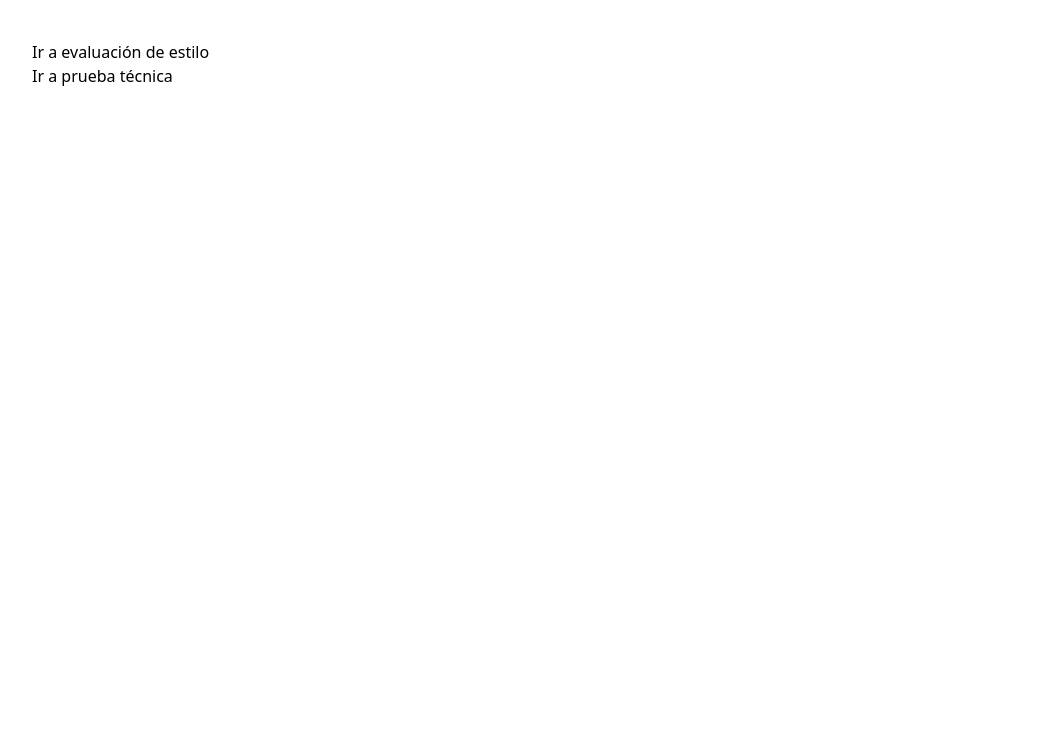
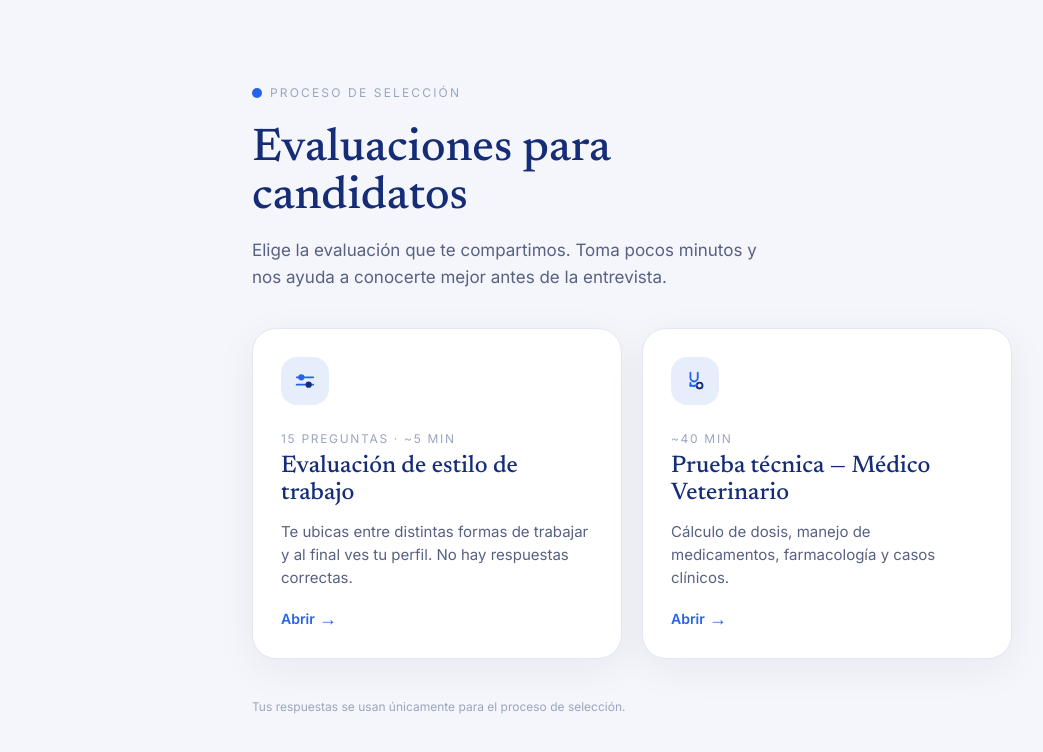
Before and after one commit to nataliafuentesg/pet-station-tests, a React (Vite) app: page / in a window 1280 px wide. Shown: the top 752 px of the page, without its empty margins (8-1051 px from the left). Built offline with nearby package versions, Linux system fonts and the light colour scheme.

Commit message:
fix: pruebas y cargos

```diff
--- a/src/App.jsx
+++ b/src/App.jsx
@@ -1,6 +1,93 @@
+import React, { useEffect } from "react";
 import { BrowserRouter, Routes, Route, Link } from "react-router-dom";
 import EvaluacionEstilo from "./EvaluacionEstilo";
 import PruebaTecnica from "./PruebaTecnica";
+
+const C = {
+  paper: "#F4F6FB", surface: "#FFFFFF", ink: "#14213D", sub: "#586182",
+  faint: "#9AA6BE", navy: "#152C77", blue: "#2563EB", blueDk: "#1E3A8A",
+  soft: "#E7EEFB", line: "#E2E7F1",
+};
+const serif = { fontFamily: "'Newsreader', Georgia, serif" };
+const sans = { fontFamily: "'Inter', system-ui, sans-serif" };
+
+function useFonts() {
+  useEffect(() => {
+    const l = document.createElement("link"); l.rel = "stylesheet";
+    l.href = "https://fonts.googleapis.com/css2?family=Newsreader:opsz,wght@6..72,400;6..72,500;6..72,600&family=Inter:wght@400;500;600&display=swap";
+    document.head.appendChild(l); return () => document.head.removeChild(l);
+  }, []);
+}
+
+function IconSpectrum() {
+  return (
+    <svg width="22" height="22" viewBox="0 0 24 24" fill="none">
+      <line x1="3" y1="8" x2="21" y2="8" stroke={C.blue} strokeWidth="2" strokeLinecap="round" />
+      <line x1="3" y1="16" x2="21" y2="16" stroke={C.blue} strokeWidth="2" strokeLinecap="round" />
+      <circle cx="8" cy="8" r="3.4" fill={C.blue} />
+      <circle cx="16" cy="16" r="3.4" fill={C.navy} />
+    </svg>
+  );
+}
+function IconClinic() {
+  return (
+    <svg width="22" height="22" viewBox="0 0 24 24" fill="none">
+      <path d="M9 3v5.5a4 4 0 108 0V3" stroke={C.blue} strokeWidth="2" strokeLinecap="round" strokeLinejoin="round" transform="translate(-2 0)" />
+      <circle cx="17" cy="17" r="3.2" stroke={C.navy} strokeWidth="2" />
+      <line x1="7" y1="14" x2="7" y2="17.5" stroke={C.blue} strokeWidth="2" strokeLinecap="round" />
+      <path d="M7 17.5a6.6 6.6 0 006.6 0" stroke={C.blue} strokeWidth="2" strokeLinecap="round" fill="none" transform="translate(0 -1)" />
+    </svg>
+  );
+}
+
+function TestCard({ to, icon, kicker, title, desc }) {
+  return (
+    <Link to={to} className="block rounded-3xl p-7 transition-all duration-200 hover:shadow-lg"
+      style={{ background: C.surface, border: `1px solid ${C.line}`, boxShadow: "0 10px 40px rgba(20,33,61,0.06)", textDecoration: "none" }}>
+      <div className="flex items-center justify-center rounded-2xl mb-5" style={{ width: 48, height: 48, background: C.soft }}>{icon}</div>
+      <span className="text-xs uppercase" style={{ color: C.faint, letterSpacing: "0.14em" }}>{kicker}</span>
+      <h3 className="mt-1" style={{ ...serif, fontSize: 24, fontWeight: 500, color: C.navy, lineHeight: 1.15 }}>{title}</h3>
+      <p className="mt-3" style={{ color: C.sub, fontSize: 15, lineHeight: 1.55 }}>{desc}</p>
+      <span className="inline-flex items-center gap-1 mt-5 text-sm font-semibold" style={{ color: C.blue }}>
+        Abrir <span style={{ fontSize: 18, lineHeight: 1 }}>→</span>
+      </span>
+    </Link>
+  );
+}
+
+function Landing() {
+  useFonts();
+  return (
+    <div className="min-h-screen w-full flex items-center justify-center py-12 px-4" style={{ background: C.paper, ...sans, color: C.ink }}>
+      <div className="w-full" style={{ maxWidth: 760 }}>
+        <div className="flex items-center gap-2 mb-6">
+          <div className="rounded-full" style={{ width: 10, height: 10, background: C.blue }} />
+          <span className="text-xs uppercase" style={{ color: C.faint, letterSpacing: "0.18em" }}>Proceso de selección</span>
+        </div>
+
+        <h1 style={{ ...serif, fontSize: 46, lineHeight: 1.05, fontWeight: 500, color: C.navy, maxWidth: 560 }}>
+          Evaluaciones para<br />candidatos
+        </h1>
+        <p className="mt-4" style={{ color: C.sub, fontSize: 17, lineHeight: 1.6, maxWidth: 520 }}>
+          Elige la evaluación que te compartimos. Toma pocos minutos y nos ayuda a conocerte mejor antes de la entrevista.
+        </p>
+
+        <div className="grid gap-5 mt-9" style={{ gridTemplateColumns: "repeat(auto-fit, minmax(280px, 1fr))" }}>
+          <TestCard to="/estilo" icon={<IconSpectrum />} kicker="15 preguntas · ~5 min"
+            title="Evaluación de estilo de trabajo"
+            desc="Te ubicas entre distintas formas de trabajar y al final ves tu perfil. No hay respuestas correctas." />
+          <TestCard to="/tecnica" icon={<IconClinic />} kicker="~40 min"
+            title="Prueba técnica — Médico Veterinario"
+            desc="Cálculo de dosis, manejo de medicamentos, farmacología y casos clínicos." />
+        </div>
+
+        <p className="mt-10 text-xs" style={{ color: C.faint }}>
+          Tus respuestas se usan únicamente para el proceso de selección.
+        </p>
+      </div>
+    </div>
+  );
+}
 
 export default function App() {
   return (
@@ -8,12 +95,7 @@ export default function App() {
       <Routes>
         <Route path="/estilo" element={<EvaluacionEstilo />} />
         <Route path="/tecnica" element={<PruebaTecnica />} />
-        <Route path="*" element={
-          <div style={{ padding: 40, fontFamily: "system-ui" }}>
-            <Link to="/estilo">Ir a evaluación de estilo</Link><br/>
-            <Link to="/tecnica">Ir a prueba técnica</Link>
-          </div>
-        } />
+        <Route path="*" element={<Landing />} />
       </Routes>
     </BrowserRouter>
   );
--- a/src/PruebaTecnica.jsx
+++ b/src/PruebaTecnica.jsx
@@ -44,7 +44,8 @@ const sans = { fontFamily: "'Inter', system-ui, sans-serif" };
 export default function App() {
   useFonts();
   const [step, setStep] = useState("intro");
-  const [name, setName] = useState(""); const [email, setEmail] = useState(""); const [cargo, setCargo] = useState("Consulta Externa");
+  const [name, setName] = useState(""); const [email, setEmail] = useState("");
+  const cargo = "Consulta Externa";
   const [calc, setCalc] = useState({}); const [mcq, setMcq] = useState({}); const [open, setOpen] = useState({});
   const [sent, setSent] = useState("idle");
 
@@ -79,9 +80,6 @@ export default function App() {
         <div className="mt-7 grid gap-3">
           <input value={name} onChange={(e) => setName(e.target.value)} placeholder="Tu nombre" className="w-full rounded-xl px-4 py-3 outline-none" style={inputStyle} />
           <input value={email} onChange={(e) => setEmail(e.target.value)} placeholder="Tu correo" className="w-full rounded-xl px-4 py-3 outline-none" style={inputStyle} />
-          <select value={cargo} onChange={(e) => setCargo(e.target.value)} className="w-full rounded-xl px-4 py-3 outline-none" style={inputStyle}>
-            <option>Consulta Externa</option><option>Director Médico</option>
-          </select>
         </div>
         <button onClick={() => setStep("test")} className="mt-6 w-full rounded-xl py-3.5 font-medium" style={{ background: C.blue, color: "#fff", fontSize: 16 }}>Comenzar la prueba</button>
       </div>
```
Also changed, not shown: src/EvaluacionEstilo.jsx (+24 -65 lines).
